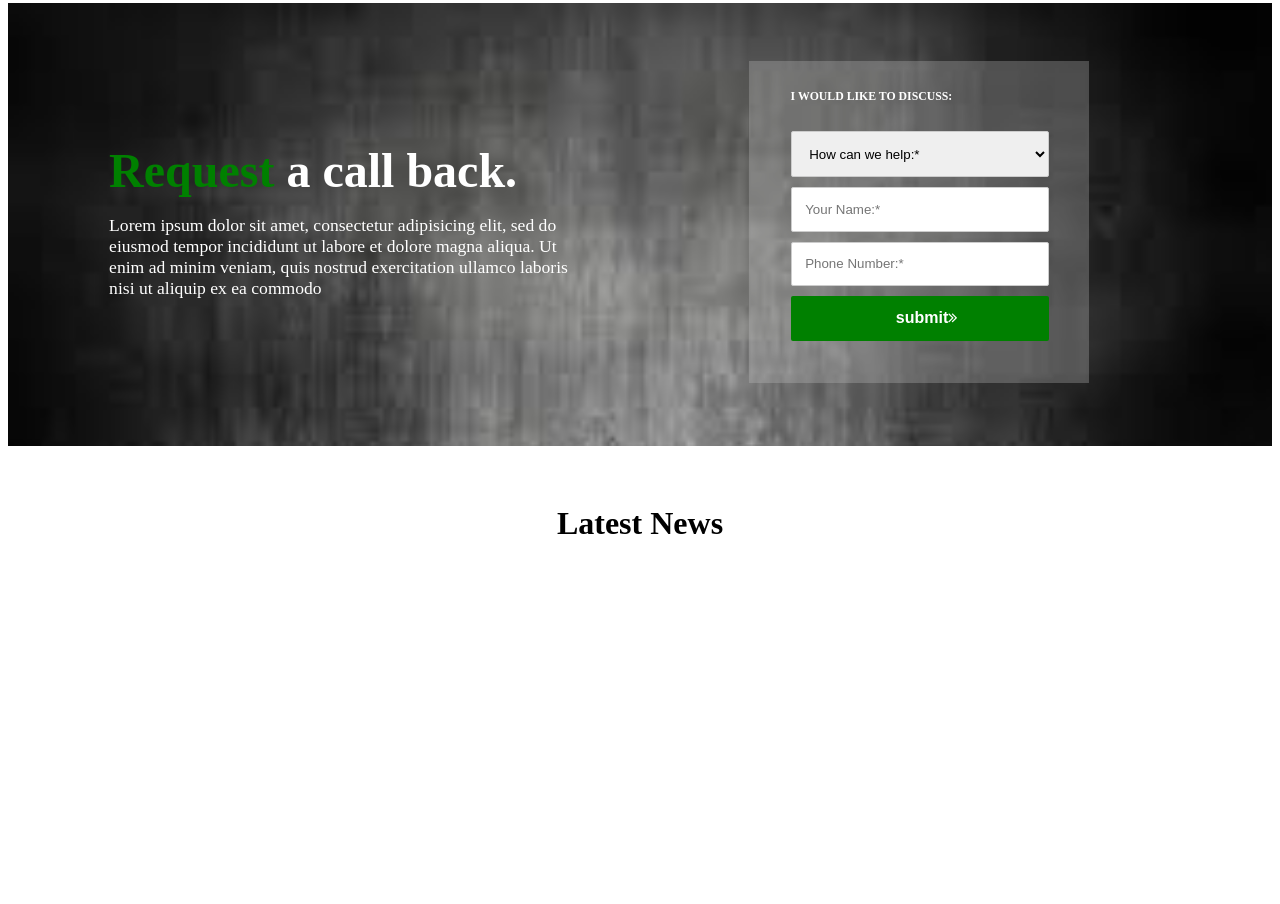
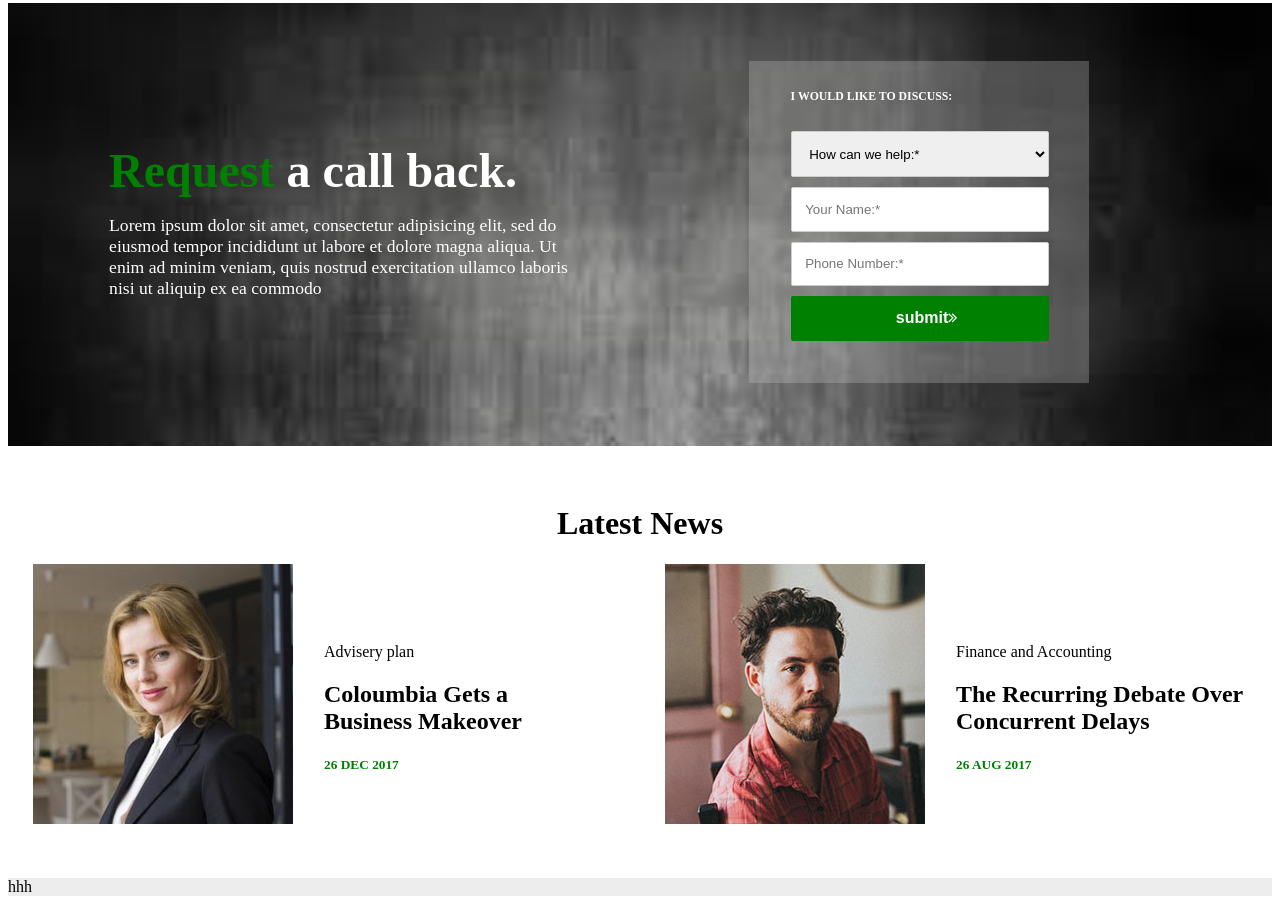
Before and after one commit to shashankkr46/layout-1-new-css, a plain HTML site: page index.html in a window 1280 px wide. Shown: the part 2705-3609 px from the top of the page. Before the commit the page ends 3269 px from the top, so only its background shows below. Drawn offline with Linux system fonts and the light colour scheme.

Commit message:
news box created

```diff
--- a/css/style.css
+++ b/css/style.css
@@ -461,7 +461,7 @@ select
 .news-box
 {
 	max-width: 100%;
-	padding: 3% 0% 0% 0%;
+	padding: 3% 0% 4% 0%;
 }
 .news-box-heading
 {
@@ -469,3 +469,56 @@ select
 	font-size: 1em;
 	color: black;
 }
+.div_division
+{
+	max-width: 100%;
+}
+.news_left
+{
+	float: left;
+	width:50%;
+}
+.inner_left_division_left
+{
+	float: left;
+	width:50%;
+	padding-left: 4%;
+}
+.inner_left_division_right
+{
+	float: left;
+	width:50%;
+	padding-top: 10%;
+}
+.news_right
+{
+	float: right;
+    width:50%;
+}
+.inner_right_division_left
+{
+	float: left;
+	width:50%;
+	padding-left:4%;
+}
+.inner_right_division_right
+{
+	float: left;
+	width:50%;
+    padding-top: 10%;
+}
+.inner_left_division_right>p>small
+{
+   color:green;
+   font-weight: bold;
+}
+.inner_right_division_right>p>small
+{
+   color:green;
+   font-weight: bold;
+}
+.logo_box
+{
+	background-color: #ededed;
+	max-width: 100%;
+}
--- a/index.html
+++ b/index.html
@@ -250,17 +250,35 @@
 	 <div class="news-box-heading">
 	 	<h1>Latest News</h1>
 	 </div>
+	 <div class="div_division">
+	 	<div class="news_left">
+	 		<div class="inner_left_division_left">
+				<img src="images/person_3.jpg">
+	 		</div>
+	 		<div class="inner_left_division_right">
+	 		    <p>Advisery plan</p>
+	 		    <p><h2><strong>Coloumbia Gets a <br>
+                       Business Makeover</strong></h2></p>
+                <p><small>26 DEC 2017</small></p>
+	 		</div>
+	 		<div style="clear: both;"></div>
+	 	</div>
+	 	<div class="news_right">
+	 		<div class="inner_right_division_left">
+	 			<img src="images/person_4.jpg">
+	 		</div>
+	 		<div class="inner_right_division_right">
+	 			<p>Finance and Accounting</p>
+	 		    <p><h2><strong>The Recurring Debate Over Concurrent Delays</strong></h2></p>
+                <p><small>26 AUG 2017</small></p>
+	 		</div>
+	 		<div style="clear: both;"></div>
+	 	</div>
+	 	<div style="clear: both;"></div>
+	 </div>
 	</div>
-
-
-
-
-
-
-
-
-
 <!----------------------------------------------------------------------------------------------------------------------------->
+<div class="logo_box">hhh</div>
 </div>
 </body>
 </html>
```
